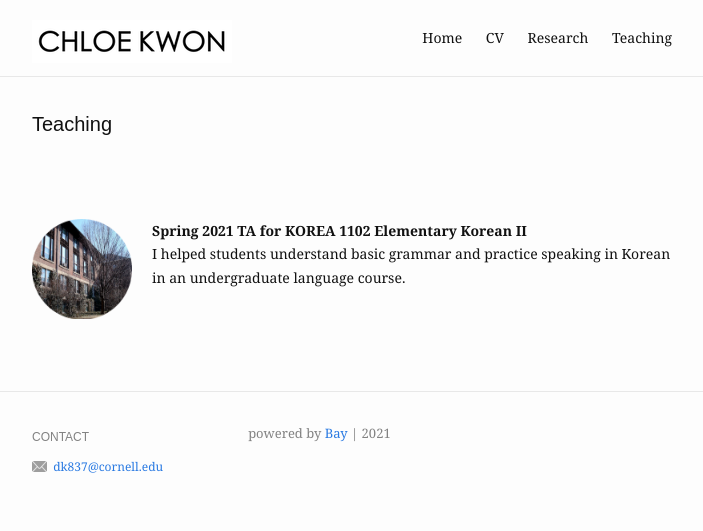
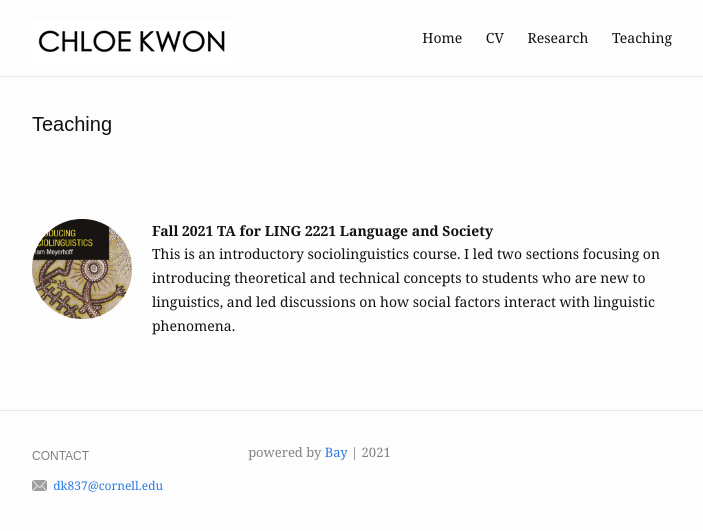
Before and after one commit to chloedkkwon/chloedkkwon.github.io, a Jekyll site: the page built from teaching.md, in a window 1280 px wide. Shown: the top 531 px of the page, without its empty margins (288-991 px from the left). Built offline with Jekyll 4.4.1, drawn with Linux system fonts in a browser that asks for light colours.

Commit message:
Add files via upload

```diff
--- a/teaching.md
+++ b/teaching.md
@@ -8,6 +8,13 @@ items:
       src: /assets/img/work/rfhall.png
       alt: rfhall
     description: I helped students understand basic grammar and practice speaking in Korean in an undergraduate language course.
+
+items:
+  - title: Fall 2021 TA for LING 2221 Language and Society
+    image:
+      src: /assets/img/work/meyerhoff.png
+      alt: meyerhoff
+    description: This is an introductory sociolinguistics course. I led two sections focusing on introducing theoretical and technical concepts to students who are new to linguistics, and led discussions on how social factors interact with linguistic phenomena.
 ---
 <br />
 <br />
```
